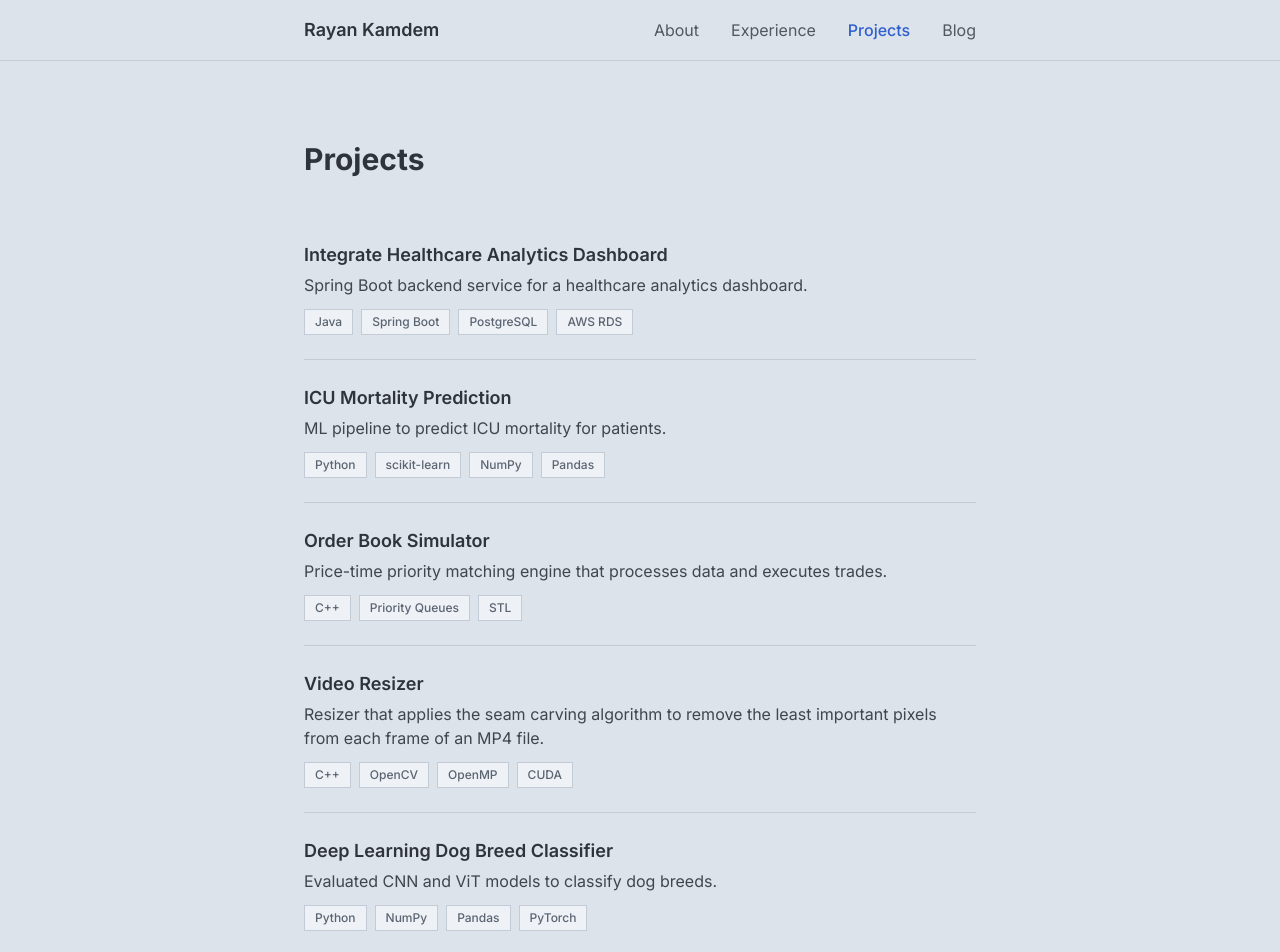
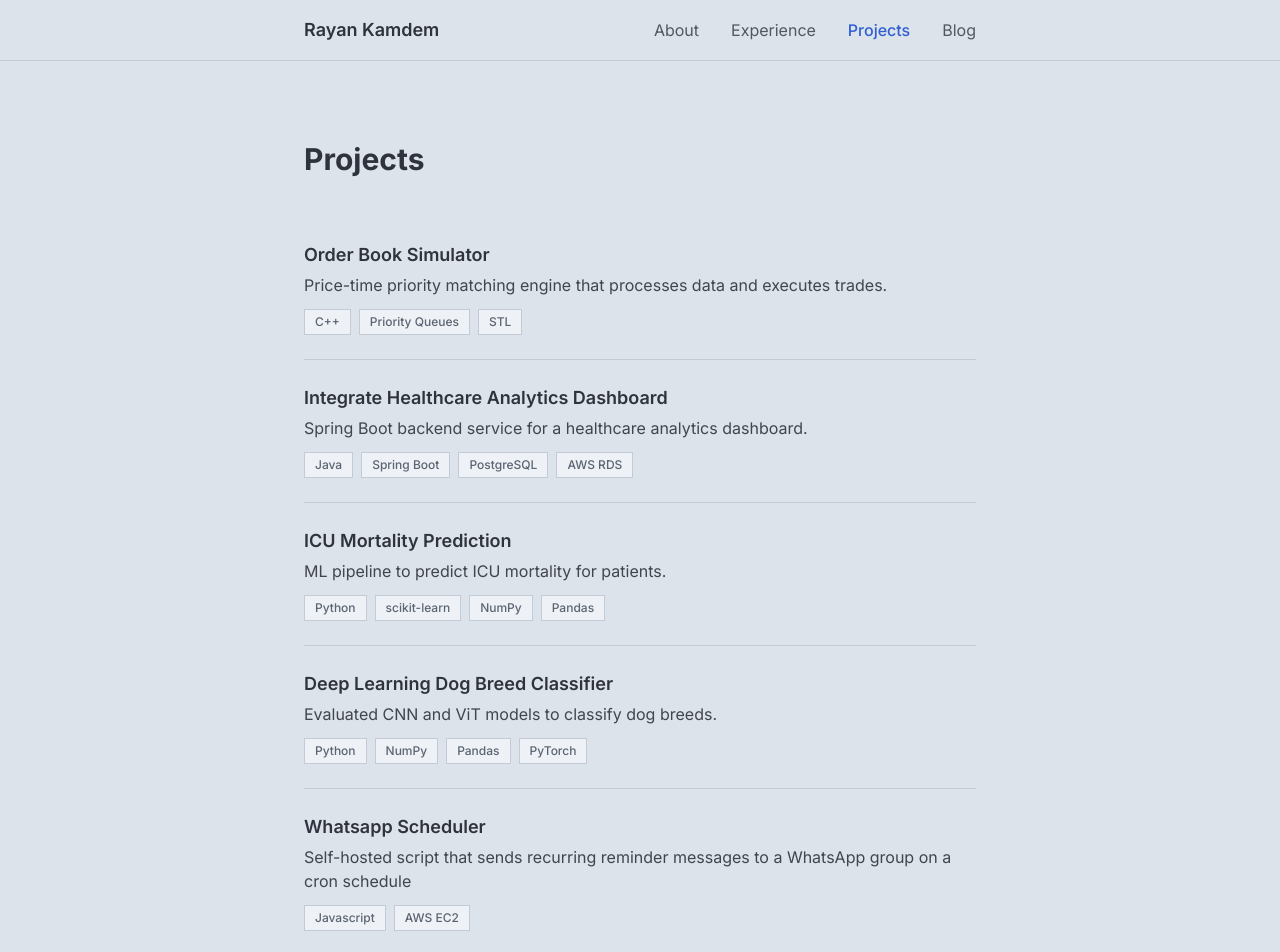
Before and after one commit to rayank906/personal-website, a React (Vite) app: page /projects in a window 1280 px wide. Shown: the top 952 px of the page. Built offline with nearby package versions, Linux system fonts and the light colour scheme.

Commit message:
added scheduler

```diff
--- a/src/data/projects.js
+++ b/src/data/projects.js
@@ -1,4 +1,10 @@
 export const projects = [
+  {
+    slug: "order-book-simulator",
+    title: "Order Book Simulator",
+    description: "Price-time priority matching engine that processes data and executes trades.",
+    tags: ["C++", "Priority Queues", "STL"],
+  },
   {
     slug: "healthcare-analytics-dashboard",
     title: "Integrate Healthcare Analytics Dashboard",
@@ -12,27 +18,15 @@ export const projects = [
     tags: ["Python", "scikit-learn", "NumPy", "Pandas"],
   },
   {
-    slug: "order-book-simulator",
-    title: "Order Book Simulator",
-    description: "Price-time priority matching engine that processes data and executes trades.",
-    tags: ["C++", "Priority Queues", "STL"],
-  },
-  {
-    slug: "video-resizer",
-    title: "Video Resizer",
-    description: "Resizer that applies the seam carving algorithm to remove the least important pixels from each frame of an MP4 file.",
-    tags: ["C++", "OpenCV", "OpenMP", "CUDA"],
-  },
-  {
     slug: "dog-breed-classifier",
     title: "Deep Learning Dog Breed Classifier",
     description: "Evaluated CNN and ViT models to classify dog breeds.",
     tags: ["Python", "NumPy", "Pandas", "PyTorch"],
   },
   {
-    slug: "distracted-driver-classification",
-    title: "Distracted Driver Classification",
-    description: "Convolutional neural network model that classifies distracted driver images into categories.",
-    tags: ["Python", "NumPY", "TensorFlow", "Keras", "Seaborn"],
+    slug: "whatsapp-bot",
+    title: "Whatsapp Scheduler",
+    description: "Self-hosted script that sends recurring reminder messages to a WhatsApp group on a cron schedule",
+    tags: ["Javascript", "AWS EC2"],
   },
 ];
```
